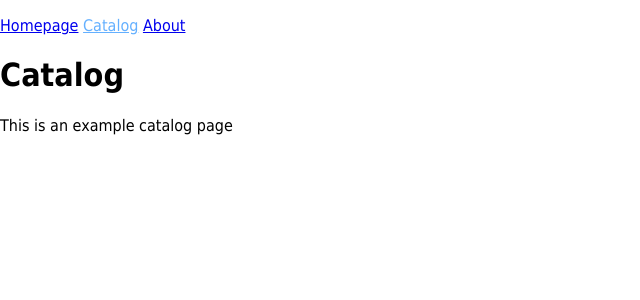
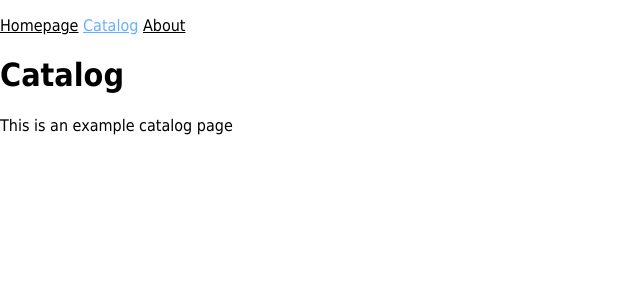
Before and after one commit to maayanagar/group12partC, a Flask app: page /catalog in a window 1280 px wide. Shown: the top 300 px of the page, without its empty margins (0-640 px from the left). Run offline with Flask 2, Linux system fonts and the light colour scheme.

Commit message:
Project update

```diff
--- a/static/css/base.css
+++ b/static/css/base.css
@@ -6,3 +6,15 @@ body {
     margin: 0;
     font-family: var(--xsite-font-family);
 }
+
+a[href] {
+    color: var(--link-color);
+}
+
+a[href]:visited {
+    color: var(--visited-link-color);
+}
+
+a[href]:active {
+    color: var(--active-link-color);
+}
--- a/static/css/variables.css
+++ b/static/css/variables.css
@@ -2,6 +2,8 @@
     /* Colors */
     --primary-color: #64b0ff;
     --primary-contrast-color: white;
+    --secondary-color: black;
+    --secondary-contrast-white: white;
 
     /* Fonts */
     --xsite-font-family: Tahoma, serif;
@@ -9,4 +11,7 @@
 
     /* Links */
     --active-menu-item-color: var(--primary-color);
+    --link-color: var(--secondary-color);
+    --active-link-color: var(--primary-color);
+    --visited-link-color: var(--secondary-color);
 }
```
Also changed, not shown: 1 other file.
